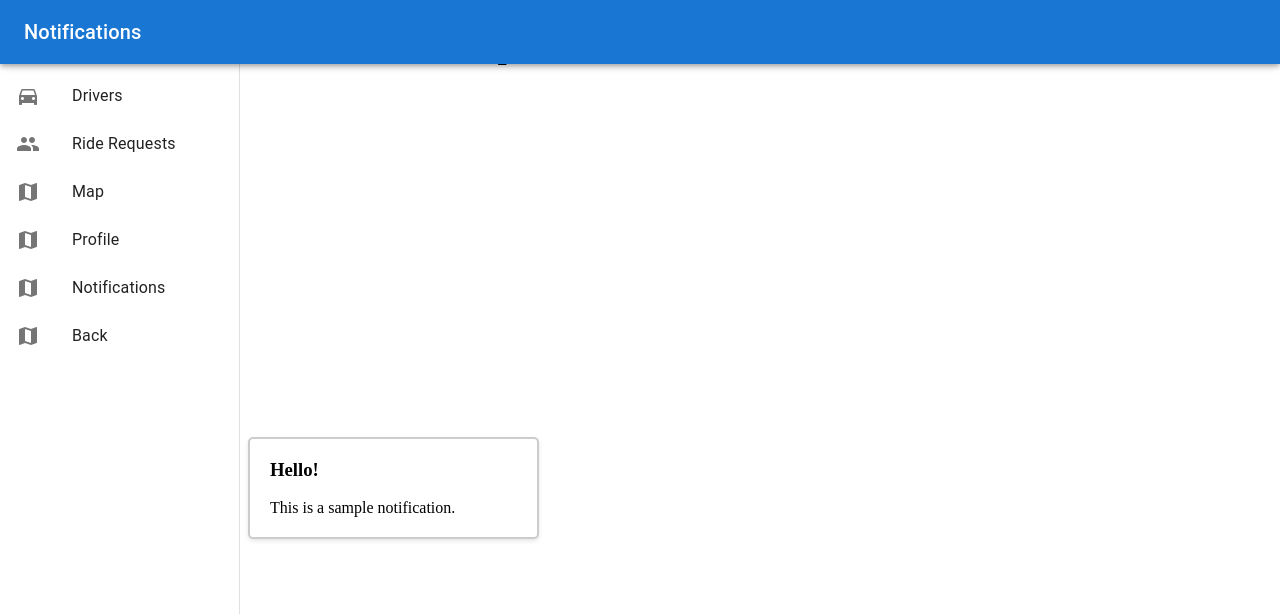
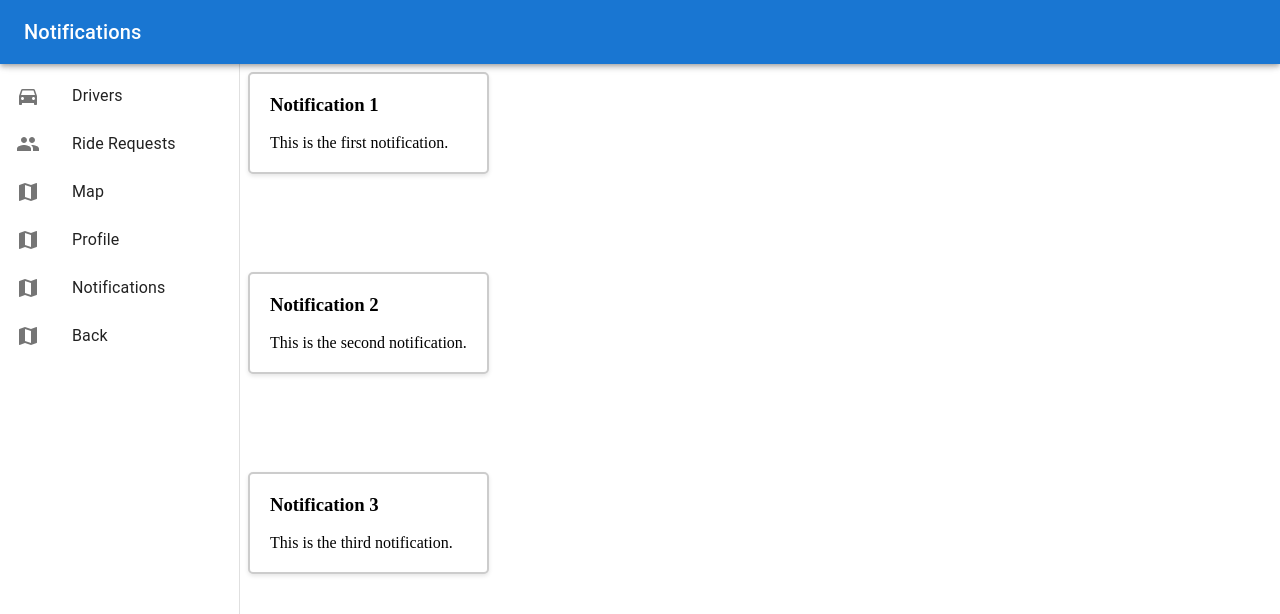
Before and after one commit to COS420-Fall23/Team-G, a React (Create React App) app: page /Notifications in a window 1280 px wide. Shown: the top 614 px of the page. Built offline with nearby package versions, Linux system fonts and the light colour scheme.

Commit message:
changed some formatting and allowed the display of more notifications

```diff
--- a/src/Home Dashboard/NotificationComponent.css
+++ b/src/Home Dashboard/NotificationComponent.css
@@ -4,7 +4,7 @@
     display: flex;
     justify-content: center;
     align-items: center;
-    height: 100vh;
+    height: 25vh;
   }
 
   .notification {
@@ -15,6 +15,11 @@
     background-color: #fff;
     max-width: 400px;
     width: 100%;
+    margin-bottom: 10px;
+  }
+
+  .notification:first-child {
+    margin-top: 40px; /* Add margin-top for the first notification */
   }
 
   .notification h3 {
--- a/src/Home Dashboard/Notifications.jsx
+++ b/src/Home Dashboard/Notifications.jsx
@@ -53,10 +53,23 @@ const Notifications = () => {
   const handleDrawerToggle = () => {
     setMobileOpen(!mobileOpen);
   };
-  const notificationData = {
-    title: 'Hello!',
-    message: 'This is a sample notification.',
-  };
+  const notifications = [
+    {
+      id: 1,
+      title: 'Notification 1',
+      message: 'This is the first notification.',
+    },
+    {
+      id: 2,
+      title: 'Notification 2',
+      message: 'This is the second notification.',
+    },
+    {
+      id: 3,
+      title: 'Notification 3',
+      message: 'This is the third notification.',
+    },
+  ];
   return (
     <Box sx={{ display: 'flex' }}>
             <AppBar position="fixed" sx={{ zIndex: (theme) => theme.zIndex.drawer + 1 }}>
@@ -132,9 +145,12 @@ const Notifications = () => {
             </List>
           </Box>
         </Drawer>
-      <div className="app">
-      <h1>Notification Example</h1>
-      <NotificationComponent notification={notificationData} />
+        <div className="app">
+      <div className="notification-list">
+        {notifications.map((notification) => (
+          <NotificationComponent key={notification.id} notification={notification} />
+        ))}
+      </div>
     </div>
       </Box>
 
```
